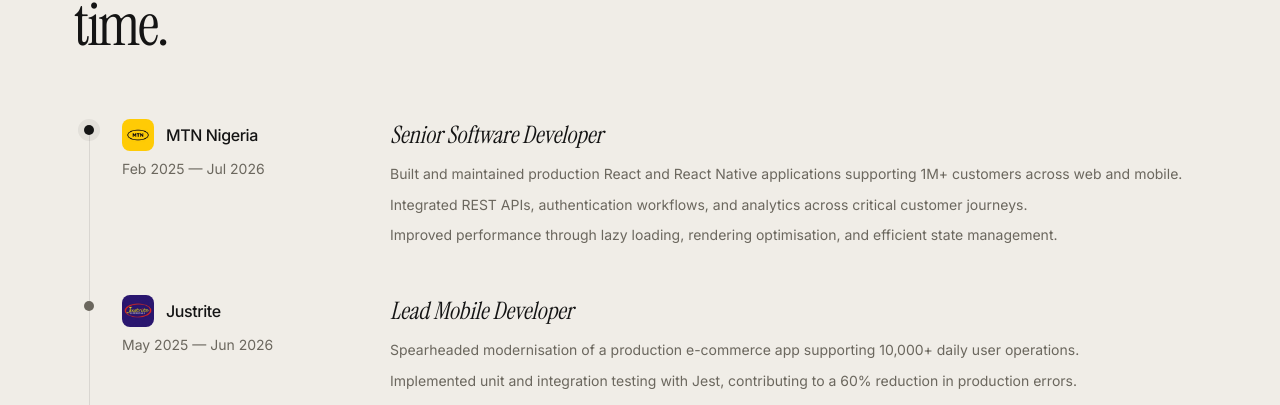
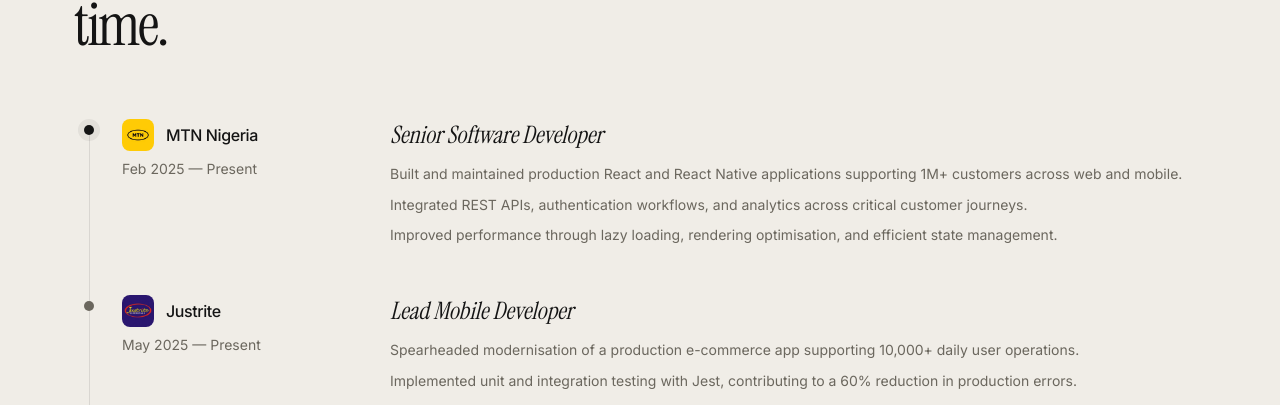
Before and after one commit to EwomaOzore/ewoma-portfolio, a Next.js app: page / in a window 1280 px wide. Shown: the part 2538-2943 px from the top of the page. Built offline with nearby package versions, Linux system fonts and the light colour scheme.

Commit message:
Update experience periods to reflect current roles in the constants file

```diff
--- a/src/constants/index.ts
+++ b/src/constants/index.ts
@@ -136,7 +136,7 @@ export const experience: Experience[] = [
   {
     company: "MTN Nigeria",
     role: "Senior Software Developer",
-    period: "Feb 2025 — Jul 2026",
+    period: "Feb 2025 — Present",
     icon: "/assets/mtnnigeria.jpeg",
     points: [
       "Built and maintained production React and React Native applications supporting 1M+ customers across web and mobile.",
@@ -147,7 +147,7 @@ export const experience: Experience[] = [
   {
     company: "Justrite",
     role: "Lead Mobile Developer",
-    period: "May 2025 — Jun 2026",
+    period: "May 2025 — Present",
     icon: "/assets/justrite.jpeg",
     points: [
       "Spearheaded modernisation of a production e-commerce app supporting 10,000+ daily user operations.",
```
